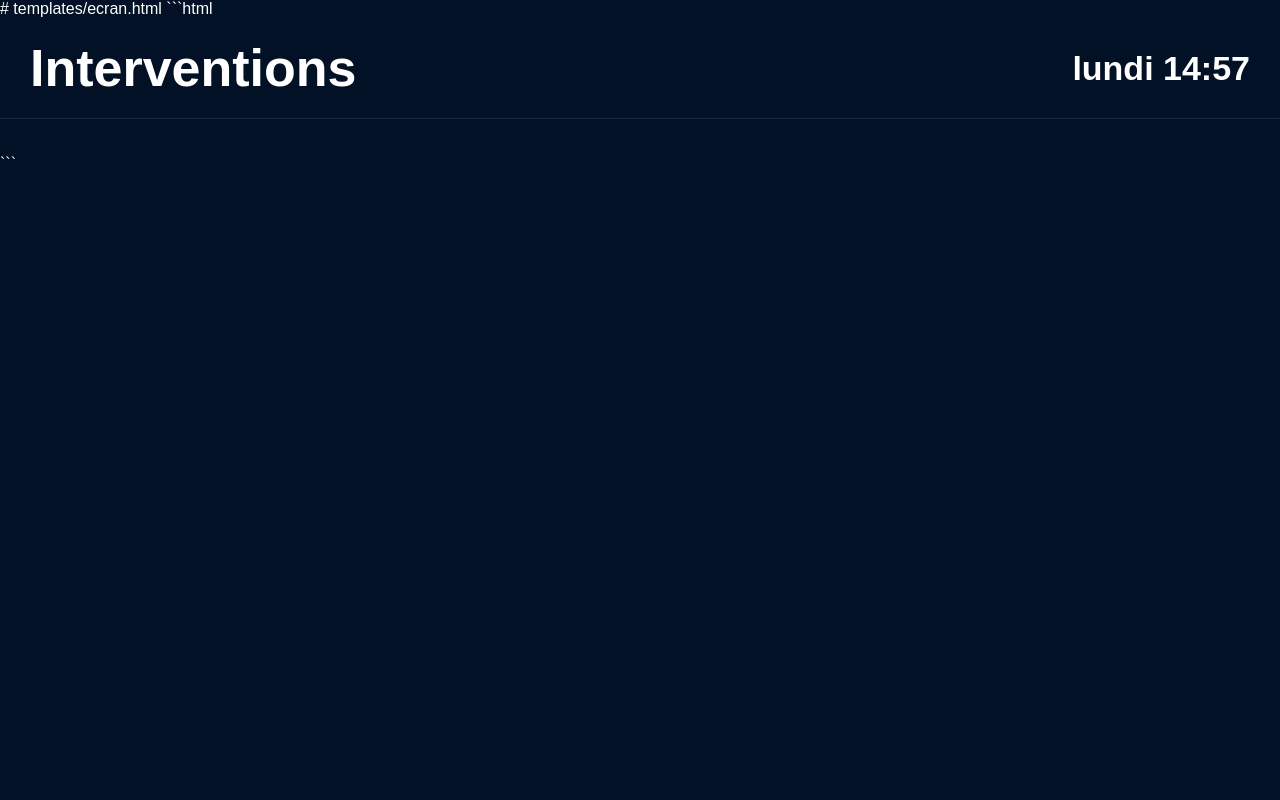
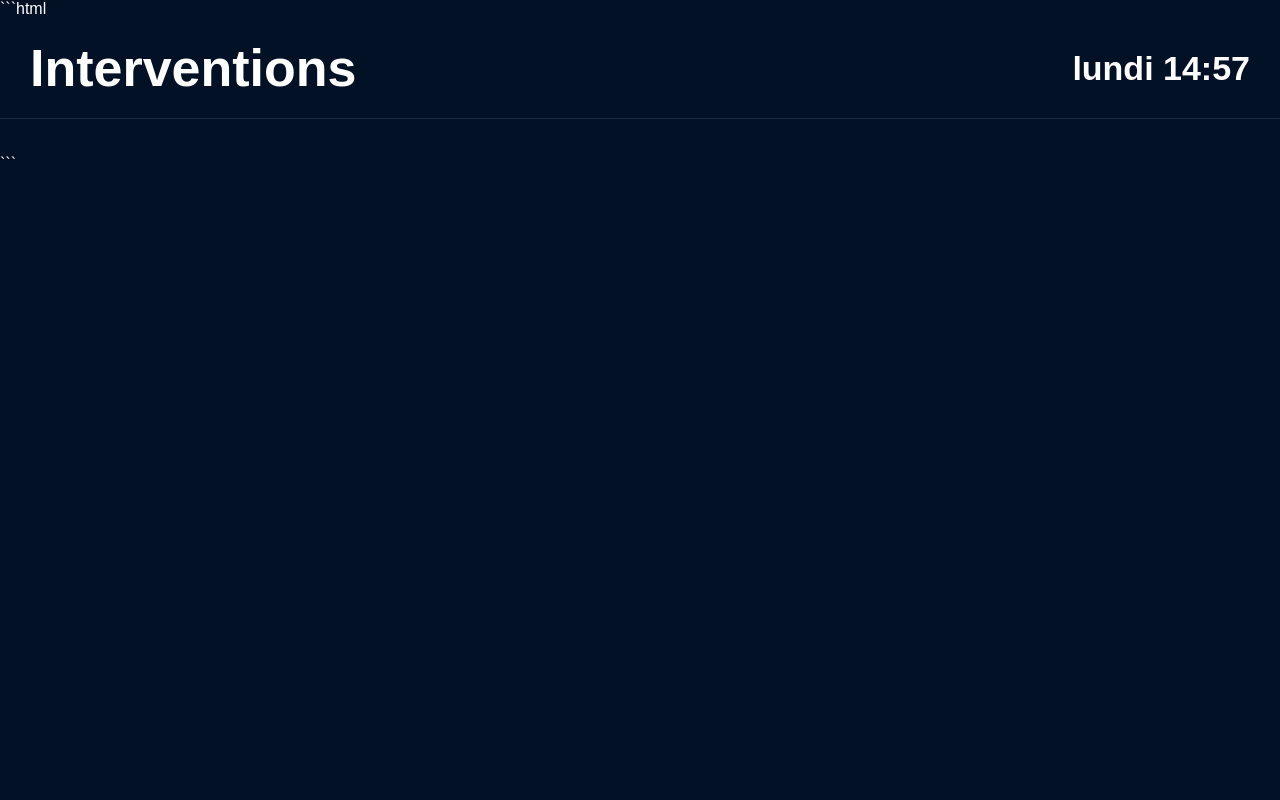
Before and after one commit to toniodv76/suivi-intervention-cloud-V2, a Flask app: page /ecran in a window 1280 px wide. Run offline with Flask 3, Linux system fonts and the light colour scheme; some libraries are stand-ins or nearby versions.

Commit message:
Update ecran.html

````diff
--- a/templates/ecran.html
+++ b/templates/ecran.html
@@ -1,5 +1,3 @@
-# templates/ecran.html
-
 ```html
 <!DOCTYPE html>
 <html lang="fr">
````
